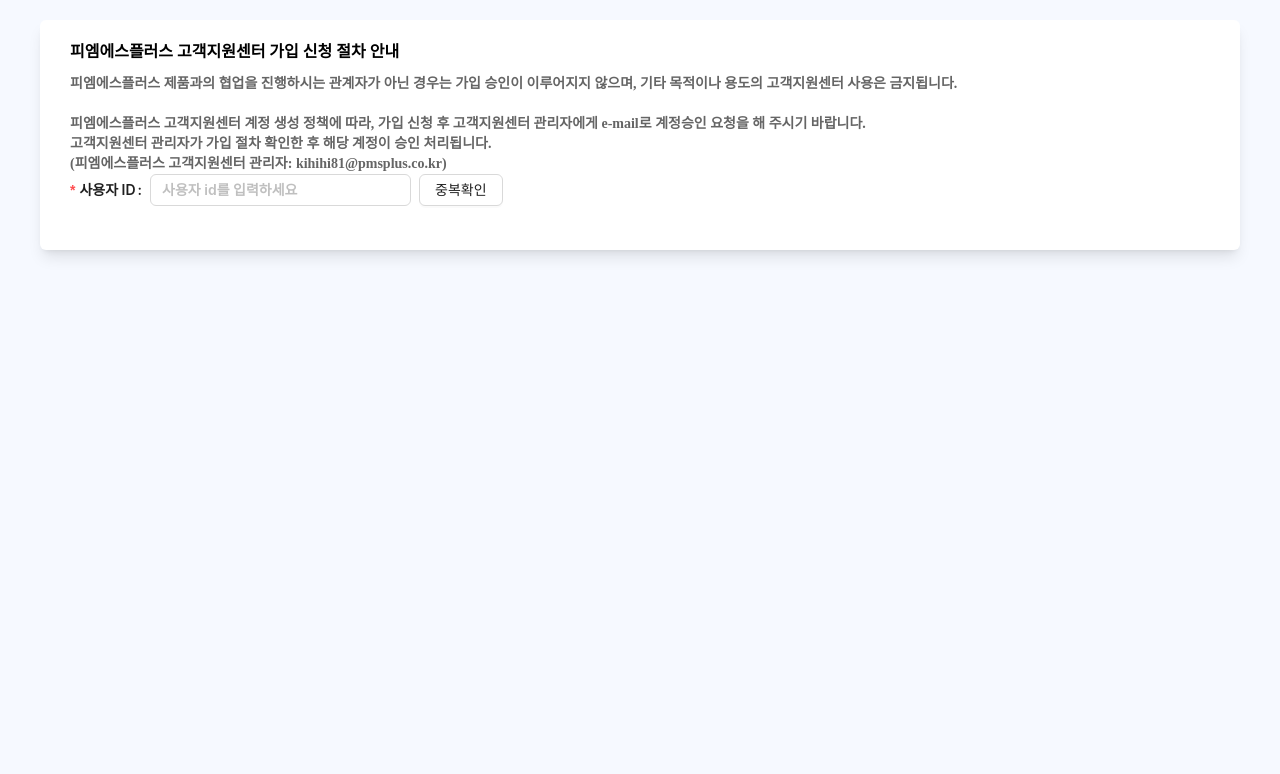
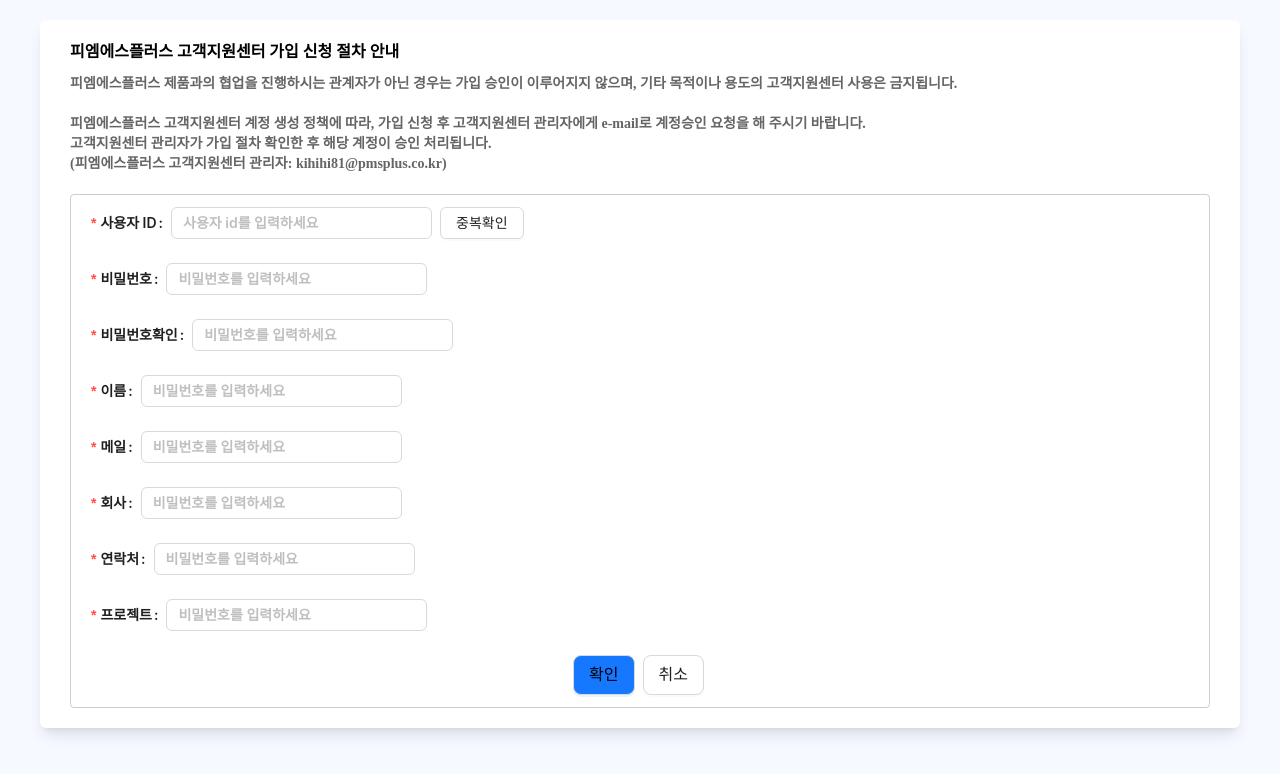
Before and after one commit to younghwan12/cover-dashboard, a Next.js app: page /register in a window 1280 px wide. Shown: the top 774 px of the page. Built offline with nearby package versions, Linux system fonts and the light colour scheme; a web font is replaced by a local one.

Commit message:
회원가입

```diff
--- /dev/null
+++ b/src/components/search/components/SearchForm/index.tsx
@@ -0,0 +1,47 @@
+import { Space } from "@/common/";
+
+interface SearchFormProps {
+    children: React.ReactNode;
+    className?: string;
+    title?: React.ReactNode;
+    tooltip?: React.ReactNode;
+    extraButtons?: React.ReactNode;
+}
+
+const SearchForm = (props: SearchFormProps) => {
+    return (
+        <div
+            className={`searchForm ${
+                props.className && props.className ? props.className : null
+            }`}
+        >
+            {props.title !== undefined ||
+            props.tooltip !== undefined ||
+            props.extraButtons !== undefined ? (
+                <div className="searchForm-header">
+                    <div className="searchForm-title">
+                        <span className="searchForm-title-text">
+                            {props.title}
+                        </span>
+
+                        {props.tooltip !== undefined ? (
+                            <Space className="gap-0">
+                                {props.tooltip && props.tooltip !== undefined
+                                    ? props.tooltip
+                                    : null}
+                            </Space>
+                        ) : null}
+                    </div>
+
+                    {props.extraButtons !== undefined ? (
+                        <Space>{props.extraButtons}</Space>
+                    ) : null}
+                </div>
+            ) : null}
+
+            {props.children}
+        </div>
+    );
+};
+
+export default SearchForm;
--- /dev/null
+++ b/src/components/search/components/SearchFormBox/index.tsx
@@ -0,0 +1,16 @@
+interface ISearchFormBoxProps {
+    children: React.ReactNode;
+    className?: string;
+}
+const SearchFormBox = (props: ISearchFormBoxProps) => {
+    return (
+        <div
+            className={`searchForm-box ${
+                props.className && props.className ? props.className : null
+            }`}
+        >
+            {props.children}
+        </div>
+    );
+};
+export default SearchFormBox;
--- /dev/null
+++ b/src/components/search/components/SearchFormControls/index.tsx
@@ -0,0 +1,30 @@
+import SearchFormFooter from "../SearchFormFooter";
+import { Button, Space } from "@/common/";
+
+import type { FormInstance } from "antd";
+import { useRouter } from "next/router";
+
+interface ISearchFormControlsProps {
+    /**검색영역 Form 전달 */
+    form: FormInstance<any>;
+}
+const SearchFormControls = ({ form }: ISearchFormControlsProps) => {
+    const router = useRouter();
+
+    return (
+        <SearchFormFooter>
+            <Space className="flex items-center justify-center">
+                <Button type="primary" size="large" htmlType="submit">
+                    확인
+                </Button>
+                {/* <Button size="large" onClick={() => form.resetFields()}>
+                    검색조건 초기화
+                </Button> */}
+                <Button size="large" onClick={() => router.push("/login")}>
+                    취소
+                </Button>
+            </Space>
+        </SearchFormFooter>
+    );
+};
+export default SearchFormControls;
--- /dev/null
+++ b/src/components/search/components/SearchFormFooter/index.tsx
@@ -0,0 +1,15 @@
+interface ISearchFormFooterProps {
+    children: React.ReactNode;
+    className?: string;
+}
+const SearchFormFooter = (props: ISearchFormFooterProps) => {
+    return (
+        <div
+            className={`searchForm-footer center ${props.className && props.className ? props.className : null
+                }`}
+        >
+            {props.children}
+        </div>
+    )
+}
+export default SearchFormFooter
--- /dev/null
+++ b/src/components/search/components/index.ts
@@ -0,0 +1,3 @@
+export { default as SearchFormControls } from './SearchFormControls'
+export { default as SearchForm } from './SearchForm'
+export { default as SearchFormBox } from './SearchFormBox'
--- /dev/null
+++ b/src/components/search/index.ts
@@ -0,0 +1 @@
+export * from './components'
--- a/src/features/register/component/RegisterContainer/index.tsx
+++ b/src/features/register/component/RegisterContainer/index.tsx
@@ -1,7 +1,24 @@
-import { Form, FormItem, Input, Search, Button } from "@/common";
-import { Space } from "antd";
+import {
+    Form,
+    FormItem,
+    Input,
+    Search,
+    Button,
+    useForm,
+    Space,
+} from "@/common";
+import {
+    SearchForm,
+    SearchFormBox,
+    SearchFormControls,
+} from "@/components/search";
 
 const RegisterContainer = () => {
+    const [form] = useForm();
+
+    const handleFinish = (v) => {
+        console.log(v);
+    };
     return (
         <>
             <div className="fixed l-0 t-0 w-full min-h-screen bg-[#F6F9FF]">
@@ -25,9 +42,15 @@
                         (피엠에스플러스 고객지원센터 관리자:
                         kihihi81@pmsplus.co.kr)
                     </div>
-                    <Form>
+                    <Form
+                        form={form}
+                        onFinish={handleFinish}
+                        className="border border-[#cdcdcd] px-5 py-3 mt-5 rounded"
+                    >
+                        <SearchForm>
+                            <SearchFormBox>
                                 <FormItem label="사용자 ID" required={true}>
-                            <Space>
+                                    <Space className="">
                                         <FormItem name="title" className="mb-0">
                                             {/* <Search /> */}
                                             <Input placeholder="사용자 id를 입력하세요" />
@@ -35,6 +58,71 @@
                                         <Button>중복확인</Button>
                                     </Space>
                                 </FormItem>
+                                <FormItem label="비밀번호" required={true}>
+                                    <Space>
+                                        <FormItem
+                                            name="password"
+                                            className="mb-0"
+                                        >
+                                            {/* <Search /> */}
+                                            <Input placeholder="비밀번호를 입력하세요" />
+                                        </FormItem>
+                                    </Space>
+                                </FormItem>
+                                <FormItem label="비밀번호확인" required={true}>
+                                    <Space>
+                                        <FormItem
+                                            name="passwordCheck"
+                                            className="mb-0"
+                                        >
+                                            <Input placeholder="비밀번호를 입력하세요" />
+                                        </FormItem>
+                                    </Space>
+                                </FormItem>
+                                <FormItem label="이름" required={true}>
+                                    <Space>
+                                        <FormItem name="name" className="mb-0">
+                                            <Input placeholder="비밀번호를 입력하세요" />
+                                        </FormItem>
+                                    </Space>
+                                </FormItem>
+                                <FormItem label="메일" required={true}>
+                                    <Space>
+                                        <FormItem name="email" className="mb-0">
+                                            <Input placeholder="비밀번호를 입력하세요" />
+                                        </FormItem>
+                                    </Space>
+                                </FormItem>
+                                <FormItem label="회사" required={true}>
+                                    <Space>
+                                        <FormItem
+                                            name="company"
+                                            className="mb-0"
+                                        >
+                                            <Input placeholder="비밀번호를 입력하세요" />
+                                        </FormItem>
+                                    </Space>
+                                </FormItem>
+                                <FormItem label="연락처" required={true}>
+                                    <Space>
+                                        <FormItem name="phone" className="mb-0">
+                                            <Input placeholder="비밀번호를 입력하세요" />
+                                        </FormItem>
+                                    </Space>
+                                </FormItem>
+                                <FormItem label="프로젝트" required={true}>
+                                    <Space>
+                                        <FormItem
+                                            name="project"
+                                            className="mb-0"
+                                        >
+                                            <Input placeholder="비밀번호를 입력하세요" />
+                                        </FormItem>
+                                    </Space>
+                                </FormItem>
+                                <SearchFormControls form={form} />
+                            </SearchFormBox>
+                        </SearchForm>
                     </Form>
                 </div>
             </div>
```
Lines whose indentation alone changed are shown as unchanged.
